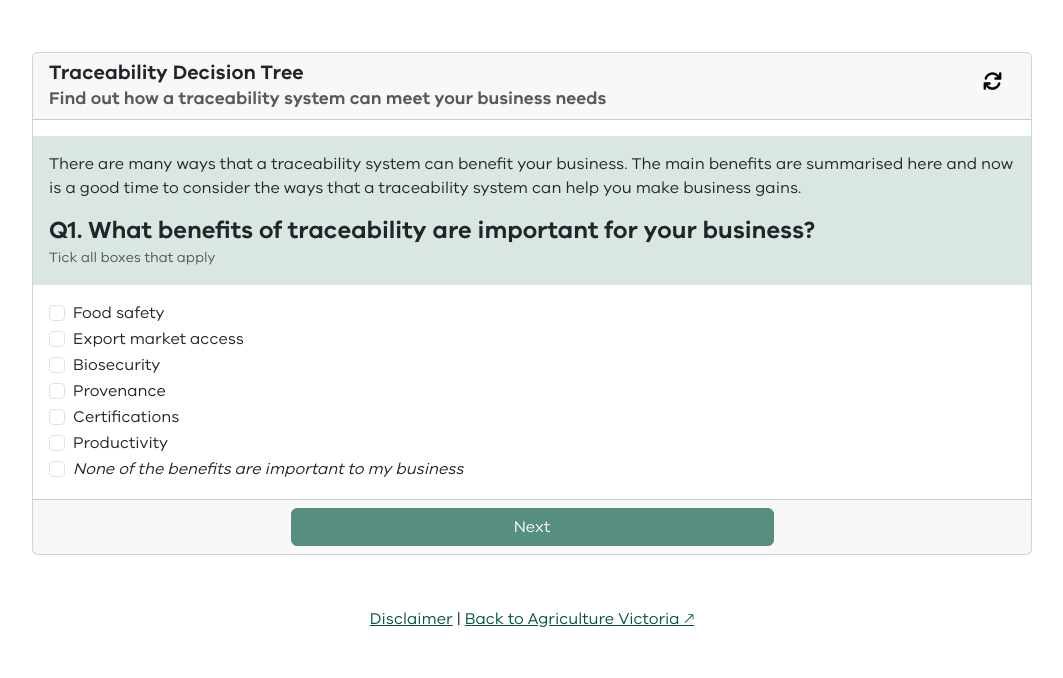
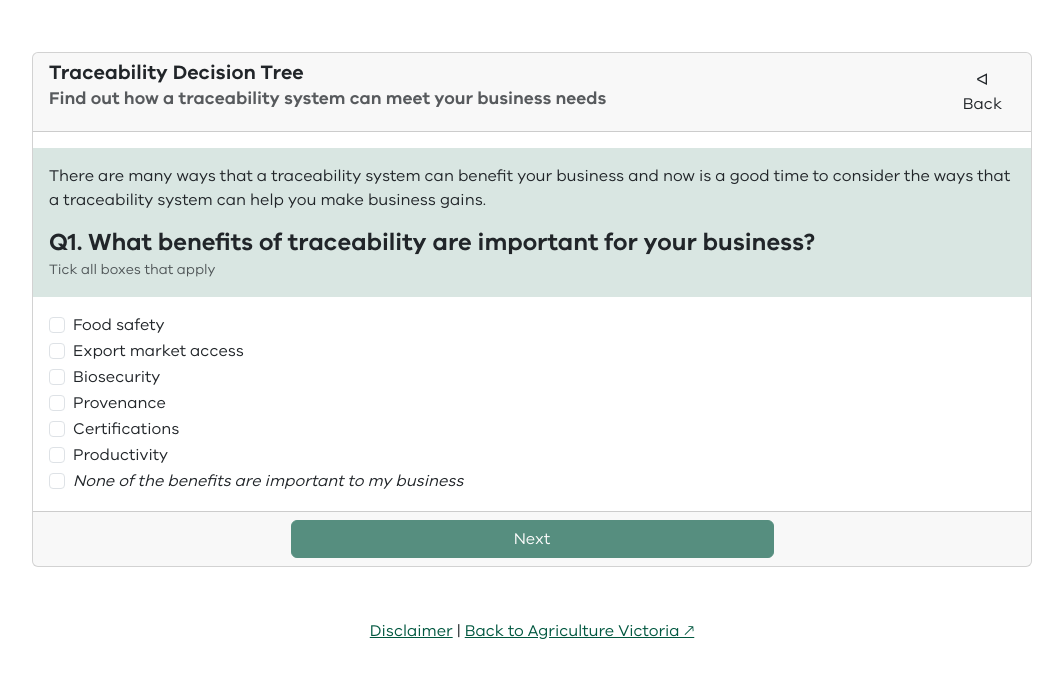
Before and after one commit to djsir-data/traceabilitytrees, a SvelteKit app: page /decision in a window 1280 px wide. Shown: the top 678 px of the page, without its empty margins (108-1171 px from the left). Built offline with nearby package versions, Linux system fonts and the light colour scheme.

Commit message:
decision tool backtab

```diff
--- a/src/routes/decision/TabStart.svelte
+++ b/src/routes/decision/TabStart.svelte
@@ -28,9 +28,9 @@
 
 <div class="card-body bg-primary mt-3" style="--bs-bg-opacity: .15;">
   <p>
-    There are many ways that a traceability system can benefit your business.
-    The main benefits are summarised here and now is a good time to consider the
-    ways that a traceability system can help you make business gains.
+    There are many ways that a traceability system can benefit your business and
+    now is a good time to consider the ways that a traceability system can help
+    you make business gains.
   </p>
   <h4 class="mb-0">
     Q1. What benefits of traceability are important for your business?
--- a/src/routes/decision/Tabs.svelte
+++ b/src/routes/decision/Tabs.svelte
@@ -1,17 +1,27 @@
 <script>
   import { tabIndex } from "./stores.js";
-  import refreshPic from "$lib/images/arrows-rotate-solid.svg";
 
   export let items = [];
 
   let activeTabValue = 1;
+  let lastTabValue = [1];
+  let justBackTabbed = false;
 
   tabIndex.subscribe((value) => {
+    if (justBackTabbed != true) {
+      lastTabValue.unshift(activeTabValue);
+    }
     activeTabValue = value;
+    justBackTabbed = false;
   });
 
-  function backToStart() {
-    tabIndex.set(1);
+  function backtab() {
+    justBackTabbed = true;
+    const targetTab = lastTabValue[0];
+    if (lastTabValue.length > 1) {
+      lastTabValue.shift();
+    }
+    tabIndex.set(targetTab);
   }
 </script>
 
@@ -39,9 +49,9 @@
                 id="refreshDecision"
                 type="button"
                 aria-label="refresh"
-                on:click={() => backToStart()}
+                on:click={() => backtab()}
               >
-                <img src={refreshPic} alt="refresh" style="height: 1.2rem" />
+                ᐊ Back
               </button>
             </div>
           </div>
```
